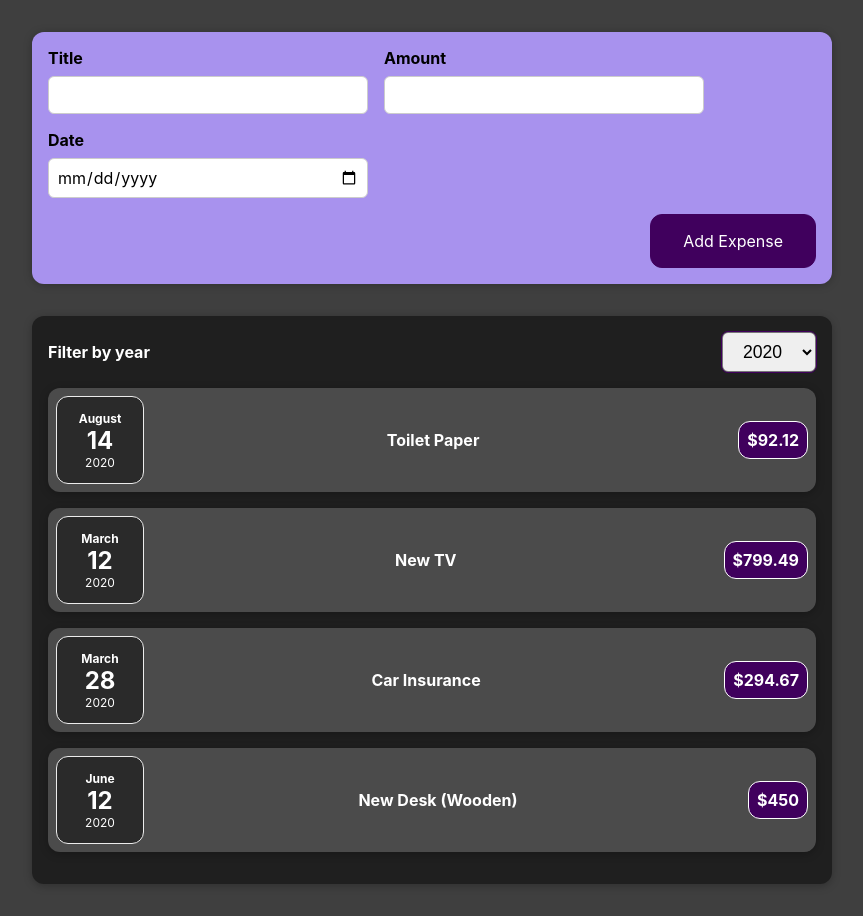
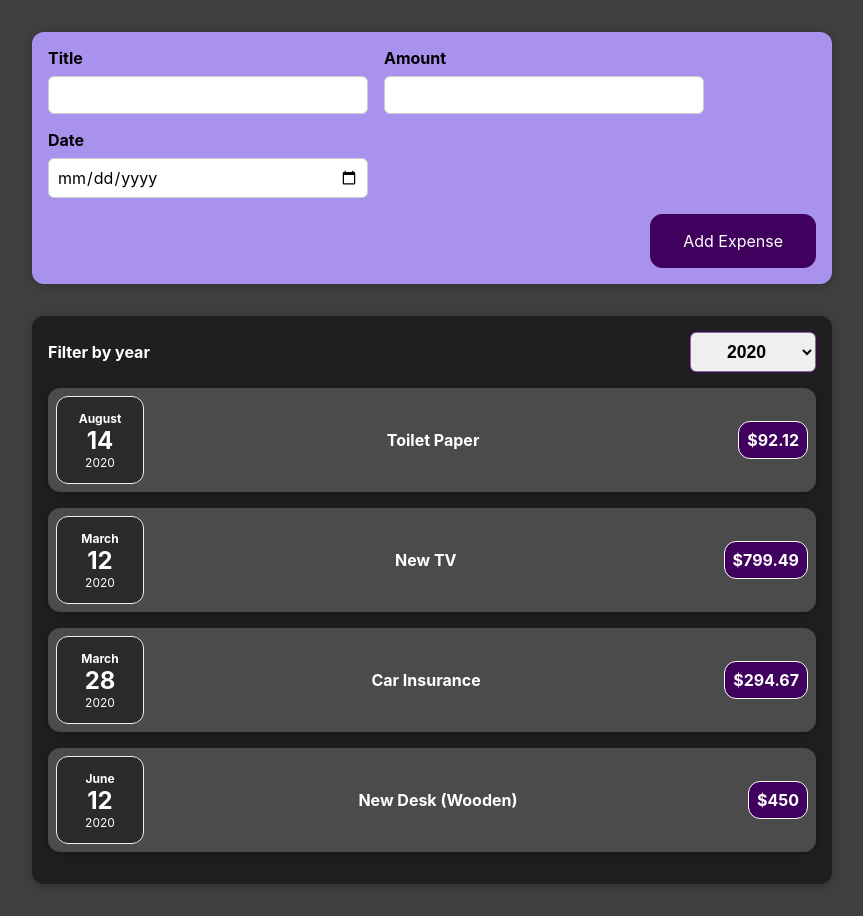
Before and after one commit to McEazy2700/react_complete_guide, a React (Create React App) app: page / in a window 1280 px wide. Shown: the whole page, without its empty margins (208-1071 px from the left). Built offline with nearby package versions, Linux system fonts and the light colour scheme.

Commit message:
Added fllter styling

```diff
--- a/src/components/expenses/ExpenseFilter.scss
+++ b/src/components/expenses/ExpenseFilter.scss
@@ -6,9 +6,10 @@
         justify-content: space-between;
         align-items: center;
         select {
-            padding: 0.5rem 1rem;
+            padding: 0.5rem 2rem;
             font-size: 1.1rem;
             border-radius: 6px;
+            font-weight: bold;
             outline: 1px solid #40005d;
         }
         label {
```
